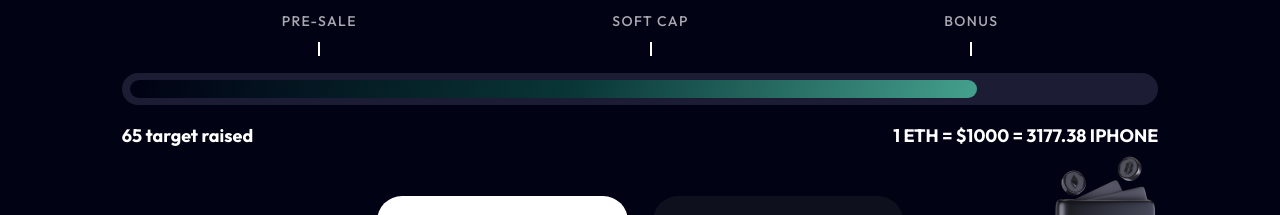
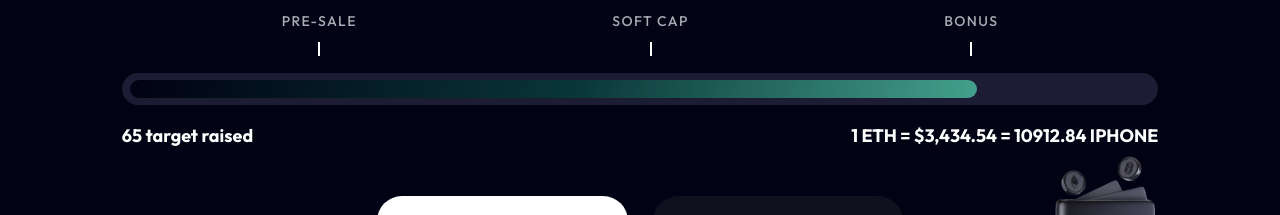
Before and after one commit to jthom0734/airdrop, a Next.js app: page / in a window 1280 px wide. Shown: the part 1040-1255 px from the top of the page. Built offline with nearby package versions, Linux system fonts and the light colour scheme.

Commit message:
Contribution.jsx

```diff
--- a/components/Contribution.jsx
+++ b/components/Contribution.jsx
@@ -29,7 +29,7 @@ const Contribution = () => {
                 <div class="progress-bar" style={{ width: "83%" }}></div>
               </div>
               <h6 class="progress-title">
-                65 target raised <span>1 ETH = $1000 = 3177.38 IPHONE</span>
+                65 target raised <span>1 ETH = $3,434.54 = 10912.84 IPHONE</span>
               </h6>
             </div>
             <div class="contribution-btn">
```
